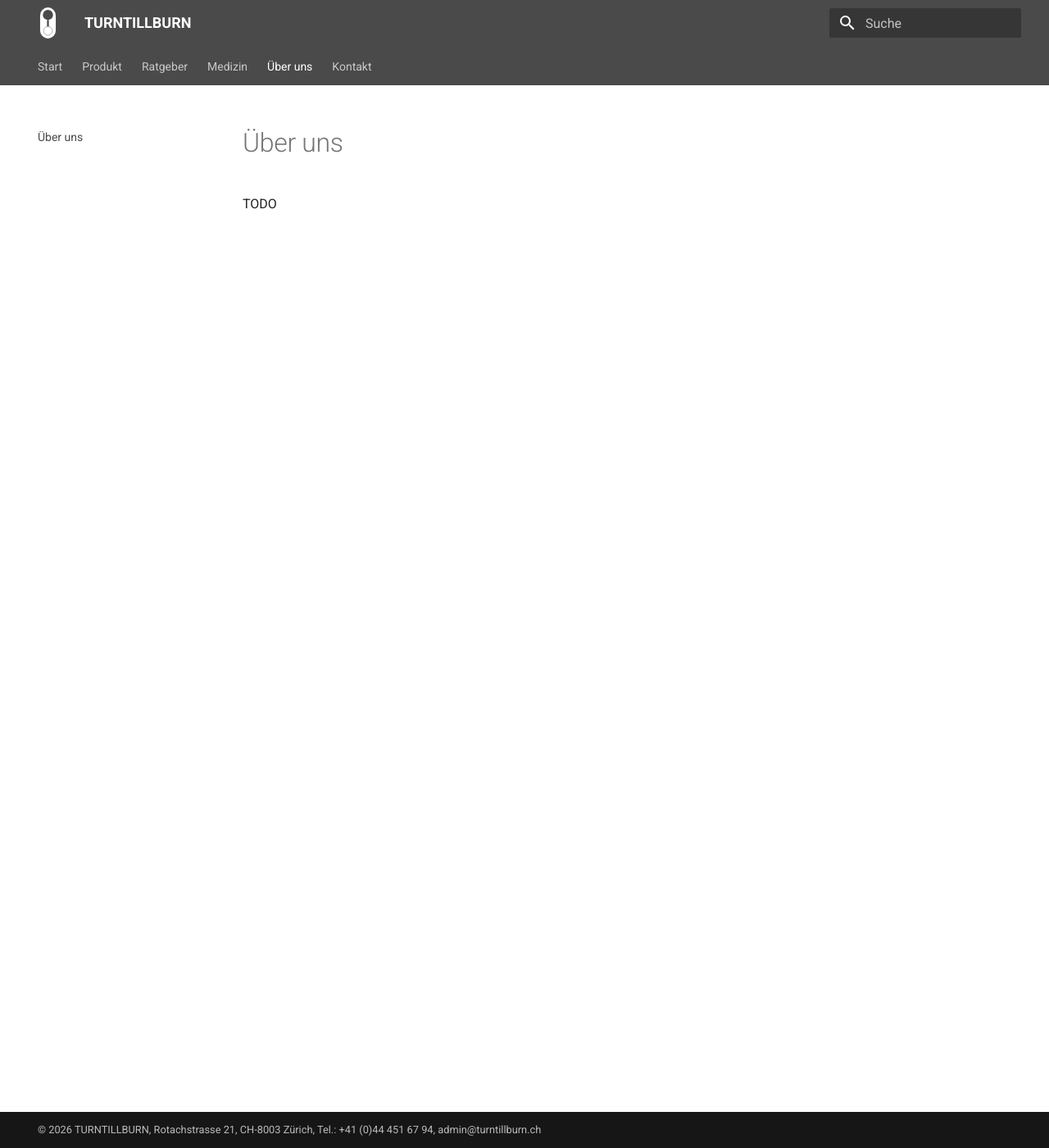
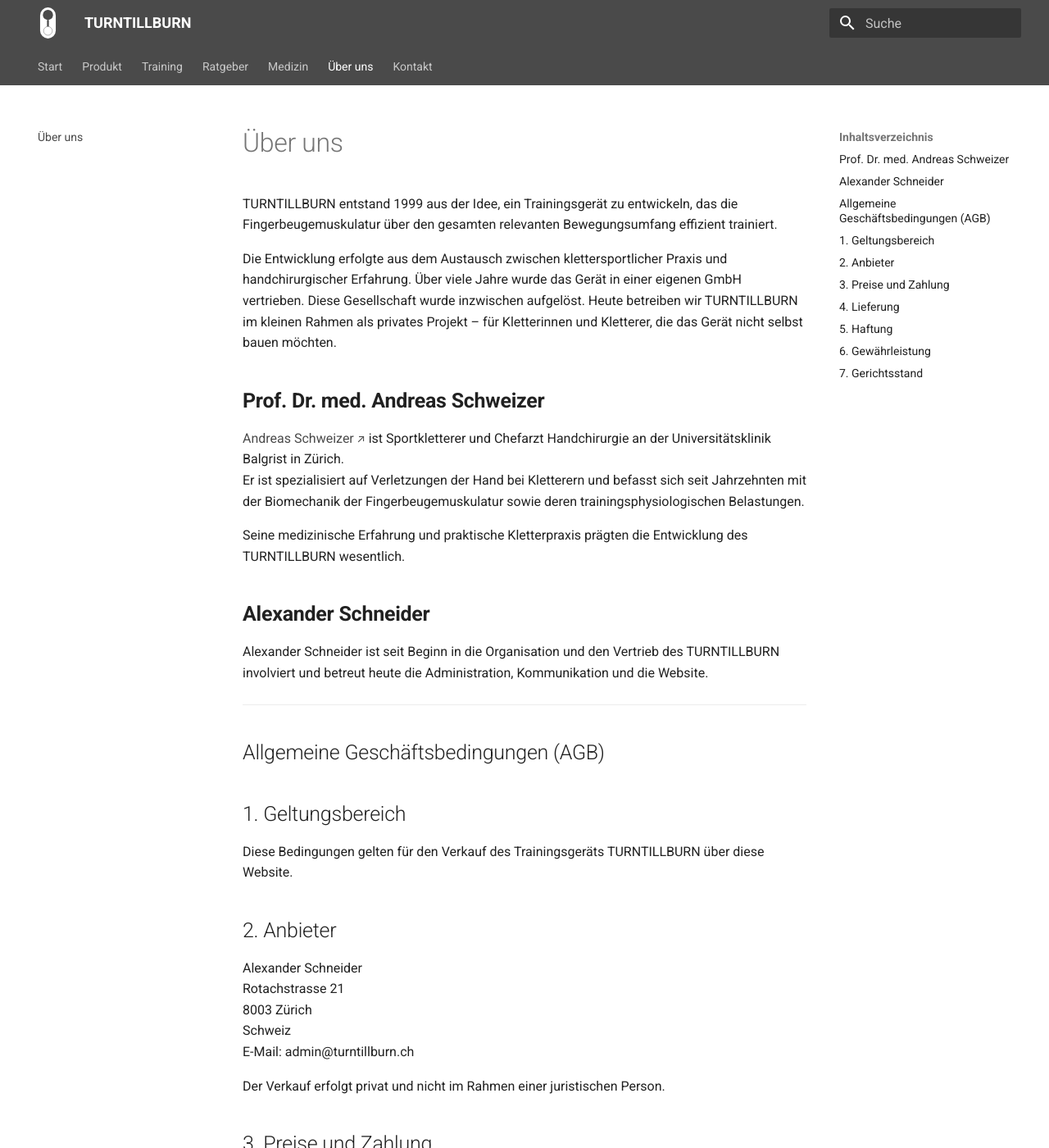
Before and after one commit to turntillburn/ttb-mkdocs, an MkDocs documentation site: the page built from docs/about.md, in a window 1280 px wide and 1400 px high. Shown: the whole window at 82% size. Built offline with MkDocs 1.6.1 and Material for MkDocs 9.7.7, drawn with Linux system fonts in a browser that asks for light colours; some of the changed text lies outside the part shown.

Commit message:
Add training section, glossary and refine about/order pages
- Finalized order page with product images, PayPal integration and shipping info
- Added legal notice and compact AGB section
- Created structured training chapter based on medical input (Dr. A. Schweizer)
- Added comparison table (Free vs Sync)
- Implemented detailed glossary with terminology explanations and word origins
- Refined "About us" section with updated company status and positioning

```diff
--- a/docs/about.md
+++ b/docs/about.md
@@ -1,3 +1,65 @@
 # Über uns
 
-TODO
+TURNTILLBURN entstand 1999 aus der Idee, ein Trainingsgerät zu entwickeln, das die Fingerbeugemuskulatur über den gesamten relevanten Bewegungsumfang effizient trainiert.
+
+Die Entwicklung erfolgte aus dem Austausch zwischen klettersportlicher Praxis und handchirurgischer Erfahrung. Über viele Jahre wurde das Gerät in einer eigenen GmbH vertrieben. Diese Gesellschaft wurde inzwischen aufgelöst. Heute betreiben wir TURNTILLBURN im kleinen Rahmen als privates Projekt – für Kletterinnen und Kletterer, die das Gerät nicht selbst bauen möchten.
+
+## **Prof. Dr. med. Andreas Schweizer**
+
+<a href="https://www.balgrist.ch/angebot/unsere-aerzte/hand/andreas-schweizer-1/">Andreas Schweizer</a> ist Sportkletterer und Chefarzt Handchirurgie an der Universitätsklinik Balgrist in Zürich.
+Er ist spezialisiert auf Verletzungen der Hand bei Kletterern und befasst sich seit Jahrzehnten mit der Biomechanik der Fingerbeugemuskulatur sowie deren trainingsphysiologischen Belastungen.
+
+Seine medizinische Erfahrung und praktische Kletterpraxis prägten die Entwicklung des TURNTILLBURN wesentlich.
+
+## **Alexander Schneider**
+
+Alexander Schneider ist seit Beginn in die Organisation und den Vertrieb des TURNTILLBURN involviert und betreut heute die Administration, Kommunikation und die Website.
+
+---
+
+## Allgemeine Geschäftsbedingungen (AGB)
+
+## 1. Geltungsbereich
+
+Diese Bedingungen gelten für den Verkauf des Trainingsgeräts TURNTILLBURN über diese Website.
+
+## 2. Anbieter
+
+Alexander Schneider
+Rotachstrasse 21
+8003 Zürich
+Schweiz
+E-Mail: admin@turntillburn.ch
+
+Der Verkauf erfolgt privat und nicht im Rahmen einer juristischen Person.
+
+## 3. Preise und Zahlung
+
+Alle Preise sind in Schweizer Franken (CHF) angegeben.
+Zuzüglich fallen die auf der Bestellseite ausgewiesenen Versandkosten an.
+
+Die Lieferung erfolgt nach Zahlungseingang.
+
+## 4. Lieferung
+
+Der Versand erfolgt innerhalb der Schweiz.
+Die Geräte werden in der Regel gesammelt und wöchentlich versendet.
+
+## 5. Haftung
+
+Die Verwendung des TURNTILLBURN erfolgt auf eigene Verantwortung.
+Die Aufhängung und Befestigung müssen fachgerecht und ausreichend belastbar sein.
+
+Eine Haftung für unsachgemässe Montage, fehlerhafte Anwendung oder daraus resultierende Schäden oder Verletzungen wird ausgeschlossen.
+
+## 6. Gewährleistung
+
+Es wird gewährleistet, dass das gelieferte Produkt frei von Material- und Herstellungsfehlern ist.
+Offensichtliche Mängel sind innerhalb von 7 Tagen nach Erhalt schriftlich mitzuteilen.
+
+Weitergehende Ansprüche sind ausgeschlossen, soweit gesetzlich zulässig.
+
+## 7. Gerichtsstand
+
+Es gilt Schweizer Recht.
+Gerichtsstand ist Zürich.
--- a/mkdocs.yml
+++ b/mkdocs.yml
@@ -17,6 +17,9 @@ nav:
       - Übersicht: product/index.md
       - Pläne: product/plans/index.md
       - Bestellen: product/order/index.md
+  - Training:
+      - Übersicht: training/index.md
+      - Glossar: training/glossar.md
   - Ratgeber:
       - Überblick: guide/index.md
       - Taping: guide/taping/index.md
```
Also changed, not shown: docs/guide/taping/index.md (+3 -3 lines), docs/product/order/index.md (+94 -27 lines), docs/training/glossar.md (added, +190 -0 lines), docs/training/index.md (added, +84 -0 lines), docs/assets/favicon.svg, docs/assets/images/ttb-free-buy-now.jpg (added), docs/assets/images/ttb-sync-buy-now.jpg (added), docs/assets/logo.svg.
